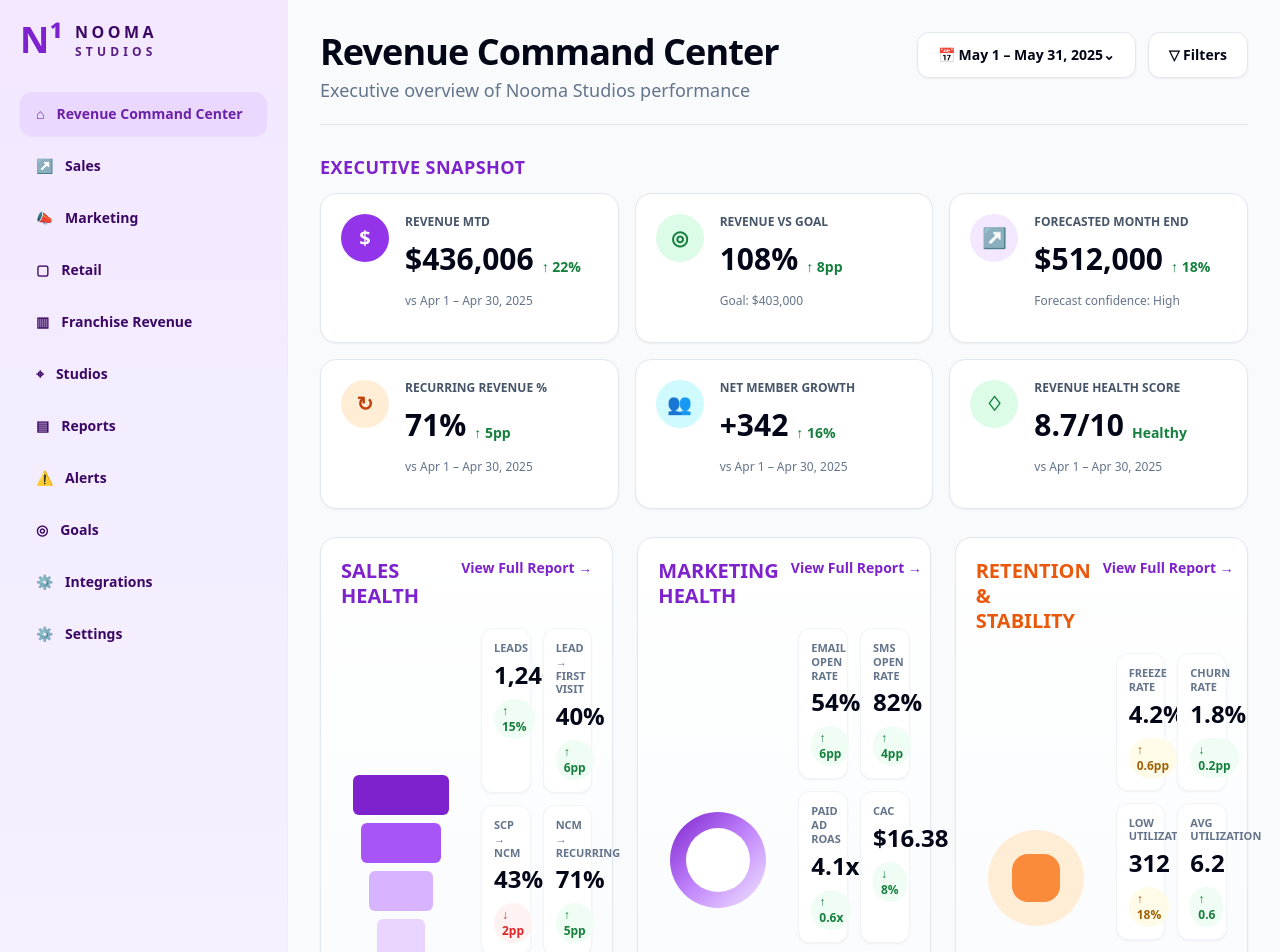
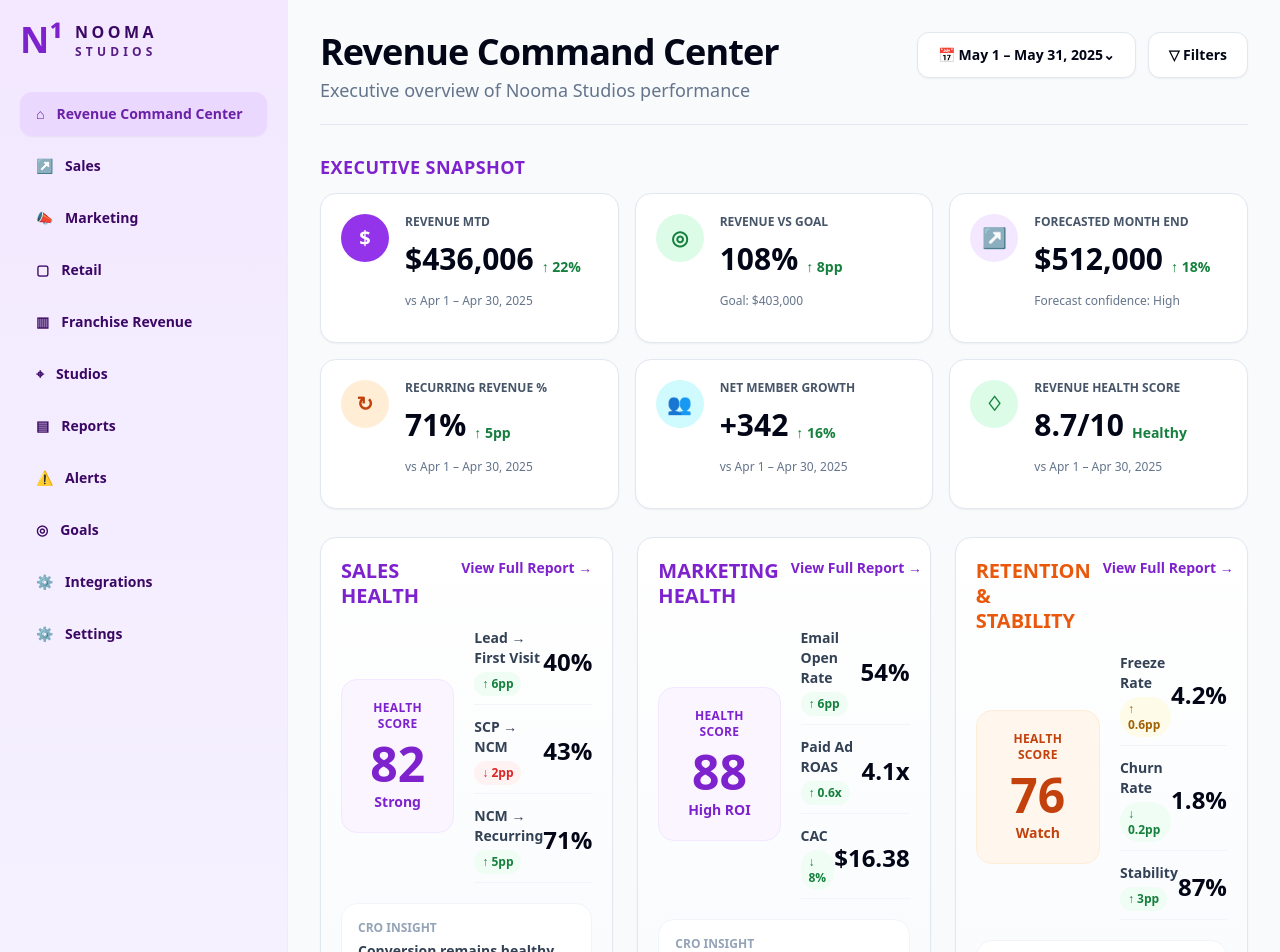
Before and after one commit to kaitlin31/nooma-command-center, a React (Vite) app: page / in a window 1280 px wide. Shown: the top 952 px of the page. Built offline with nearby package versions, Linux system fonts and the light colour scheme.

Commit message:
Update App.jsx

```diff
--- a/src/App.jsx
+++ b/src/App.jsx
@@ -14,6 +14,48 @@ const intelligenceRows = [
   { icon: "📣", insight: "Summer Sweat Club campaign delivering 4.2x ROI. Top performing campaign this month.", category: "Marketing", impact: "High", trend: "↑ Positive", updated: "6h ago", color: "bg-purple-100 text-purple-700" },
   { icon: "👥", insight: "Lead response time improved company-wide. Now averaging 2.2 hours.", category: "Sales", impact: "High", trend: "↑ Positive", updated: "8h ago", color: "bg-cyan-100 text-cyan-700" },
   { icon: "$", insight: "Recurring revenue grew 5pp month over month. Strong stability trend.", category: "Revenue", impact: "High", trend: "↑ Positive", updated: "10h ago", color: "bg-blue-100 text-blue-700" },
+];
+
+const healthCards = [
+  {
+    title: "Sales Health",
+    accent: "text-purple-700",
+    score: "82",
+    status: "Strong",
+    scoreColor: "text-purple-700 bg-purple-50 border-purple-100",
+    metrics: [
+      ["Lead → First Visit", "40%", "↑ 6pp", "green"],
+      ["SCP → NCM", "43%", "↓ 2pp", "red"],
+      ["NCM → Recurring", "71%", "↑ 5pp", "green"],
+    ],
+    insight: "Conversion remains healthy, with SCP → NCM as the current watch point.",
+  },
+  {
+    title: "Marketing Health",
+    accent: "text-purple-700",
+    score: "88",
+    status: "High ROI",
+    scoreColor: "text-purple-700 bg-purple-50 border-purple-100",
+    metrics: [
+      ["Email Open Rate", "54%", "↑ 6pp", "green"],
+      ["Paid Ad ROAS", "4.1x", "↑ 0.6x", "green"],
+      ["CAC", "$16.38", "↓ 8%", "green"],
+    ],
+    insight: "Marketing is producing efficient demand with strong campaign ROI.",
+  },
+  {
+    title: "Retention & Stability",
+    accent: "text-orange-600",
+    score: "76",
+    status: "Watch",
+    scoreColor: "text-orange-700 bg-orange-50 border-orange-100",
+    metrics: [
+      ["Freeze Rate", "4.2%", "↑ 0.6pp", "yellow"],
+      ["Churn Rate", "1.8%", "↓ 0.2pp", "green"],
+      ["Stability", "87%", "↑ 3pp", "green"],
+    ],
+    insight: "Overall retention is stable, but freeze movement needs monitoring.",
+  },
 ];
 
 export default function App() {
@@ -101,50 +143,9 @@ export default function App() {
         </section>
 
         <section className="grid grid-cols-1 xl:grid-cols-3 gap-6">
-          <GlanceCard
-            title="Sales Health"
-            accent="text-purple-700"
-            action="View Full Report →"
-            icon="funnel"
-            metrics={[
-              ["Leads", "1,240", "↑ 15%", "green"],
-              ["Lead → First Visit", "40%", "↑ 6pp", "green"],
-              ["SCP → NCM", "43%", "↓ 2pp", "red"],
-              ["NCM → Recurring", "71%", "↑ 5pp", "green"],
-              ["Lead Response", "2.2 hrs", "↓ 1.2 hrs", "green"],
-              ["Pipeline Value", "$1.24M", "↑ 18%", "green"],
-            ]}
-          />
-
-          <GlanceCard
-            title="Marketing Health"
-            accent="text-purple-700"
-            action="View Full Report →"
-            icon="pie"
-            metrics={[
-              ["Email Open Rate", "54%", "↑ 6pp", "green"],
-              ["SMS Open Rate", "82%", "↑ 4pp", "green"],
-              ["Paid Ad ROAS", "4.1x", "↑ 0.6x", "green"],
-              ["CAC", "$16.38", "↓ 8%", "green"],
-              ["Marketing Spend", "$94.6K", "↑ 15%", "green"],
-              ["Campaign Leads", "1,240", "↑ 22%", "green"],
-            ]}
-          />
-
-          <GlanceCard
-            title="Retention & Stability"
-            accent="text-orange-600"
-            action="View Full Report →"
-            icon="shield"
-            metrics={[
-              ["Freeze Rate", "4.2%", "↑ 0.6pp", "yellow"],
-              ["Churn Rate", "1.8%", "↓ 0.2pp", "green"],
-              ["Low Utilization", "312", "↑ 18%", "yellow"],
-              ["Avg Utilization", "6.2", "↑ 0.6", "green"],
-              ["Membership Stability", "87%", "↑ 3pp", "green"],
-              ["At-Risk Revenue", "$18.4K", "↓ 7%", "green"],
-            ]}
-          />
+          {healthCards.map((card) => (
+            <HealthCard key={card.title} card={card} />
+          ))}
         </section>
 
         <section className="bg-white border border-slate-200 rounded-2xl p-4 shadow-sm">
@@ -242,43 +243,42 @@ function SnapshotCard({ icon, title, value, change, color, sub }) {
   );
 }
 
-function GlanceCard({ title, accent, action, icon, metrics }) {
+function HealthCard({ card }) {
   return (
     <div className="bg-gradient-to-b from-white to-slate-50 border border-slate-200 rounded-2xl p-5 shadow-sm">
-      <div className="flex items-start justify-between mb-5 gap-3">
-        <h3 className={`text-xl leading-tight font-black uppercase ${accent}`}>
-          {title}
+      <div className="flex items-start justify-between gap-3 mb-5">
+        <h3 className={`text-xl font-black uppercase leading-tight ${card.accent}`}>
+          {card.title}
         </h3>
         <button className="text-purple-700 text-sm font-bold whitespace-nowrap">
-          {action}
+          View Full Report →
         </button>
       </div>
 
-      <div className="grid grid-cols-[120px_1fr] gap-5 items-center">
-        <div className="flex items-center justify-center">
-          {icon === "funnel" && <Funnel />}
-          {icon === "pie" && <Pie />}
-          {icon === "shield" && <Shield />}
+      <div className="flex items-center justify-between gap-5 mb-5">
+        <div className={`rounded-2xl border p-5 w-36 text-center ${card.scoreColor}`}>
+          <p className="text-xs font-black uppercase tracking-wide">Health Score</p>
+          <p className="text-5xl font-black mt-2">{card.score}</p>
+          <p className="text-sm font-bold mt-1">{card.status}</p>
         </div>
 
-        <div className="grid grid-cols-2 gap-3">
-          {metrics.map(([label, value, change, status]) => (
-            <MiniGlanceMetric
-              key={label}
-              label={label}
-              value={value}
-              change={change}
-              status={status}
-            />
+        <div className="flex-1 space-y-3">
+          {card.metrics.map(([label, value, change, status]) => (
+            <HealthMetric key={label} label={label} value={value} change={change} status={status} />
           ))}
         </div>
+      </div>
+
+      <div className="rounded-2xl bg-white border border-slate-100 p-4">
+        <p className="text-xs uppercase font-black text-slate-400 mb-1">CRO Insight</p>
+        <p className="text-sm font-semibold text-slate-700 leading-relaxed">{card.insight}</p>
       </div>
     </div>
   );
 }
 
-function MiniGlanceMetric({ label, value, change, status }) {
-  const statusColor =
+function HealthMetric({ label, value, change, status }) {
+  const color =
     status === "red"
       ? "text-red-600 bg-red-50"
       : status === "yellow"
@@ -286,43 +286,12 @@ function MiniGlanceMetric({ label, value, change, status }) {
       : "text-green-700 bg-green-50";
 
   return (
-    <div className="rounded-xl border border-slate-100 bg-white p-3 shadow-sm">
-      <p className="text-[11px] font-bold uppercase text-slate-500 leading-tight">
-        {label}
-      </p>
-      <p className="text-2xl font-black mt-1">{value}</p>
-      <p className={`inline-flex mt-2 px-2 py-1 rounded-full text-xs font-bold ${statusColor}`}>
-        {change}
-      </p>
-    </div>
-  );
-}
-
-function Funnel() {
-  return (
-    <div className="space-y-2 w-24">
-      <div className="h-10 bg-purple-700 rounded-md" />
-      <div className="h-10 bg-purple-500 mx-2 rounded-md" />
-      <div className="h-10 bg-purple-300 mx-4 rounded-md" />
-      <div className="h-10 bg-purple-200 mx-6 rounded-md" />
-      <div className="h-10 bg-purple-100 mx-8 rounded-md" />
-    </div>
-  );
-}
-
-function Pie() {
-  return (
-    <div className="relative w-24 h-24">
-      <div className="absolute inset-0 rounded-full bg-gradient-to-br from-purple-700 via-purple-400 to-purple-100" />
-      <div className="absolute inset-4 rounded-full bg-white" />
-    </div>
-  );
-}
-
-function Shield() {
-  return (
-    <div className="w-24 h-24 rounded-full bg-orange-100 flex items-center justify-center">
-      <div className="w-12 h-12 rounded-2xl bg-orange-500/80" />
+    <div className="flex items-center justify-between border-b border-slate-100 pb-2">
+      <div>
+        <p className="text-sm font-bold text-slate-700">{label}</p>
+        <p className={`inline-flex mt-1 px-2 py-1 rounded-full text-xs font-bold ${color}`}>{change}</p>
+      </div>
+      <p className="text-2xl font-black">{value}</p>
     </div>
   );
 }
```
